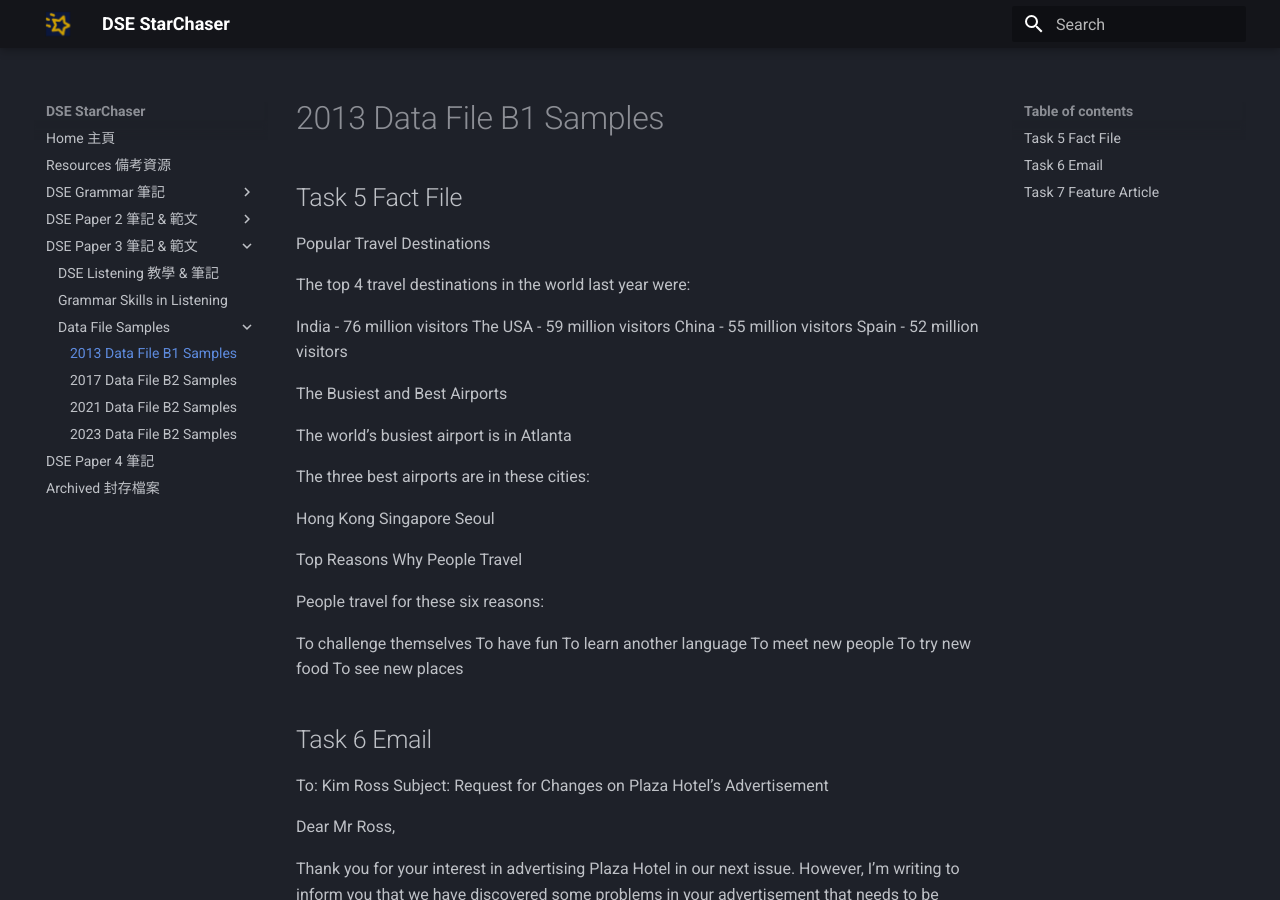
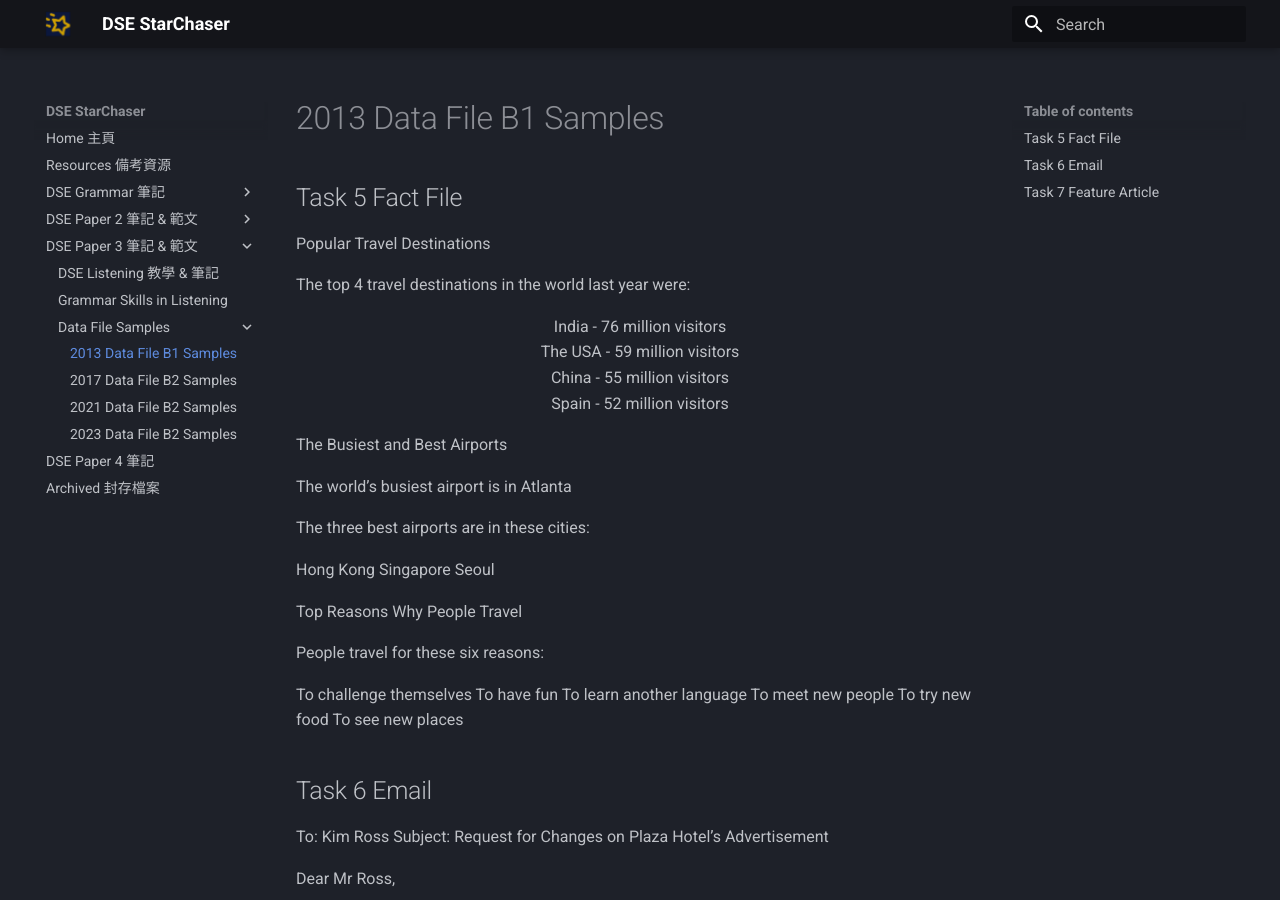
Before and after one commit to louiskwt/starchaser-portal, an MkDocs documentation site: the page built from docs/listening/samples/2013_df_b1_tasks.md, in a window 1280 px wide and 900 px high. Built offline with MkDocs 1.6.1 and Material for MkDocs 9.7.7, drawn with Linux system fonts in a browser that asks for light colours.

Commit message:
fix 2013 df table

```diff
--- a/docs/listening/samples/2013_df_b1_tasks.md
+++ b/docs/listening/samples/2013_df_b1_tasks.md
@@ -6,10 +6,18 @@ Popular Travel Destinations
 
 The top 4 travel destinations in the world last year were:
 
-India 		-	76 million visitors
-The USA	    -	59 million visitors
-China		-	55 million visitors
-Spain		-	52 million visitors
+<div align="center">
+
+India - 76 million visitors
+<br/>
+The USA - 59 million visitors
+<br/>
+China - 55 million visitors
+<br/>
+Spain - 52 million visitors
+<br/>
+
+</div>
 
 The Busiest and Best Airports
 
@@ -55,18 +63,18 @@ Experience a Unique and Memorable Stay in Some of the Most Unusual Hotels
 
 If you’re tired of staying in a normal hotel for your holidays, we totally understand. That’s why this week we feature some of the unusual hotels in the world that will give you a totally different and unique experience. Do you want to know what makes them unusual? If so, read on!
 
-__Ice Hotel__
+**Ice Hotel**
 
 The very first unusual hotel that we would like to introduce is the Ice Hotel in Norway. What’s special about the Ice hotel? Well, everything is made of ice in the hotel. You may think it’d be really cold inside because it’s made of ice, but in fact, it is actually not cold inside. More importantly, you don’t need to worry about the colde weather because the staff actually make sure the customers have lots of warm coats to wear. If you want to experience the ice hotel yourself, please remember that it only opens in winter.
 
-__Prison Hotel__
+**Prison Hotel**
 
 The second unusual hotel on our list is the prison hotel in Autralia. When you stay in the prison hotel, you will sleep in a prison cell at night just like a prisoner. But don’t worry, you will have a key for your cell so that you’re not locked up inside the cell. Moreover, you can learn about the interesting history of the prison. On top of that, guests of the prison hotel have to cook dinner together in the prison kitchen and share an unforgettable meal together.
 
-__The Beacon Hotel__
+**The Beacon Hotel**
 
 Last but not least, we want to share about the lighthouse hotel called the Beacon. It’s located near Lochinver in Scotland, and hotel guests can experience what it’s like to stay in a lighthouse. The rooms are round, and you can enjoy the fantastic scenery during your stay. Moreover, the environment is peaceful and quiet. What’s more is that it’s a great place to watch the bird life. The Beacon opens all year round, so you can visit it anytime you like.
 
-__Which one do you want to try?__
+**Which one do you want to try?**
 
 After learning about our picks for the unusual hotels, which one would you like to experience? If you ever stayed at one of these hotels, we would love to hear from you about your experience. Thank you for reading.
```
